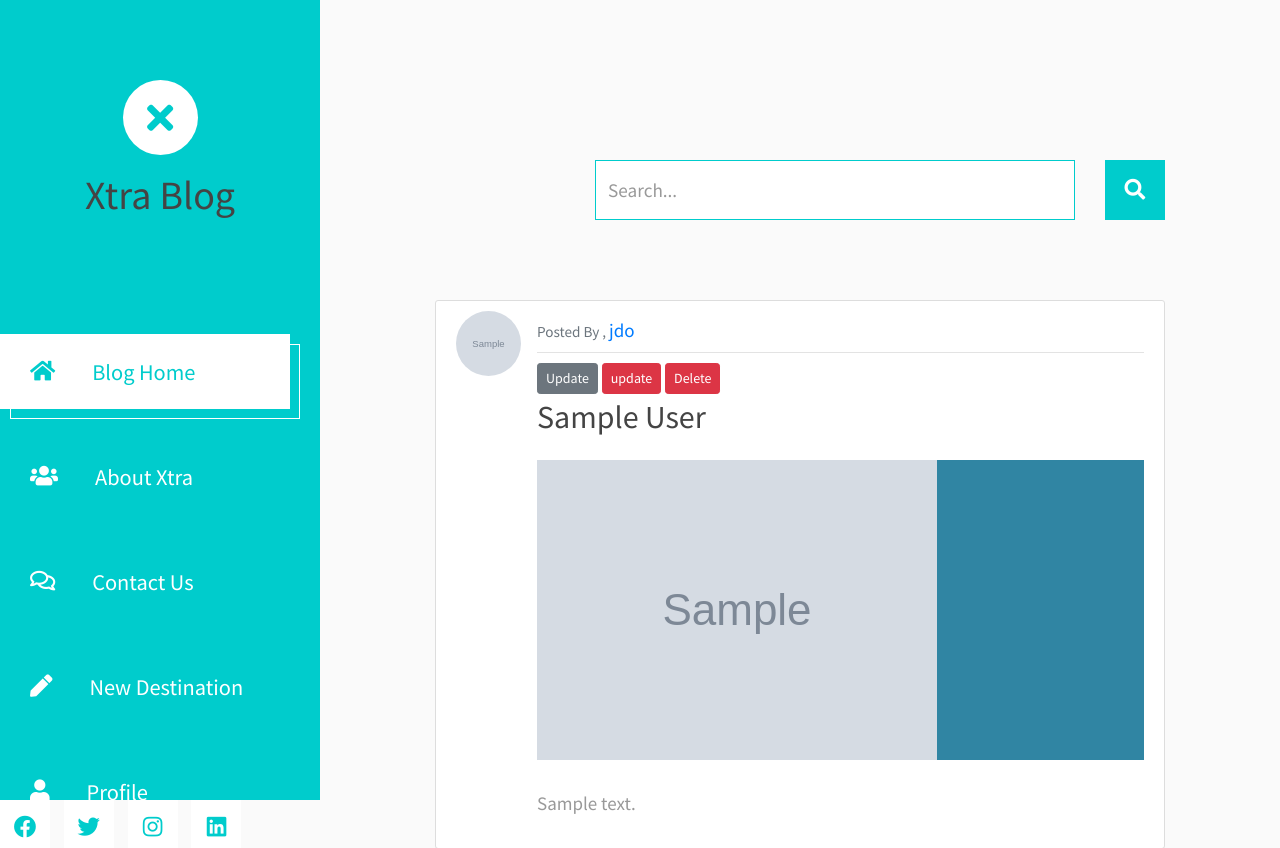
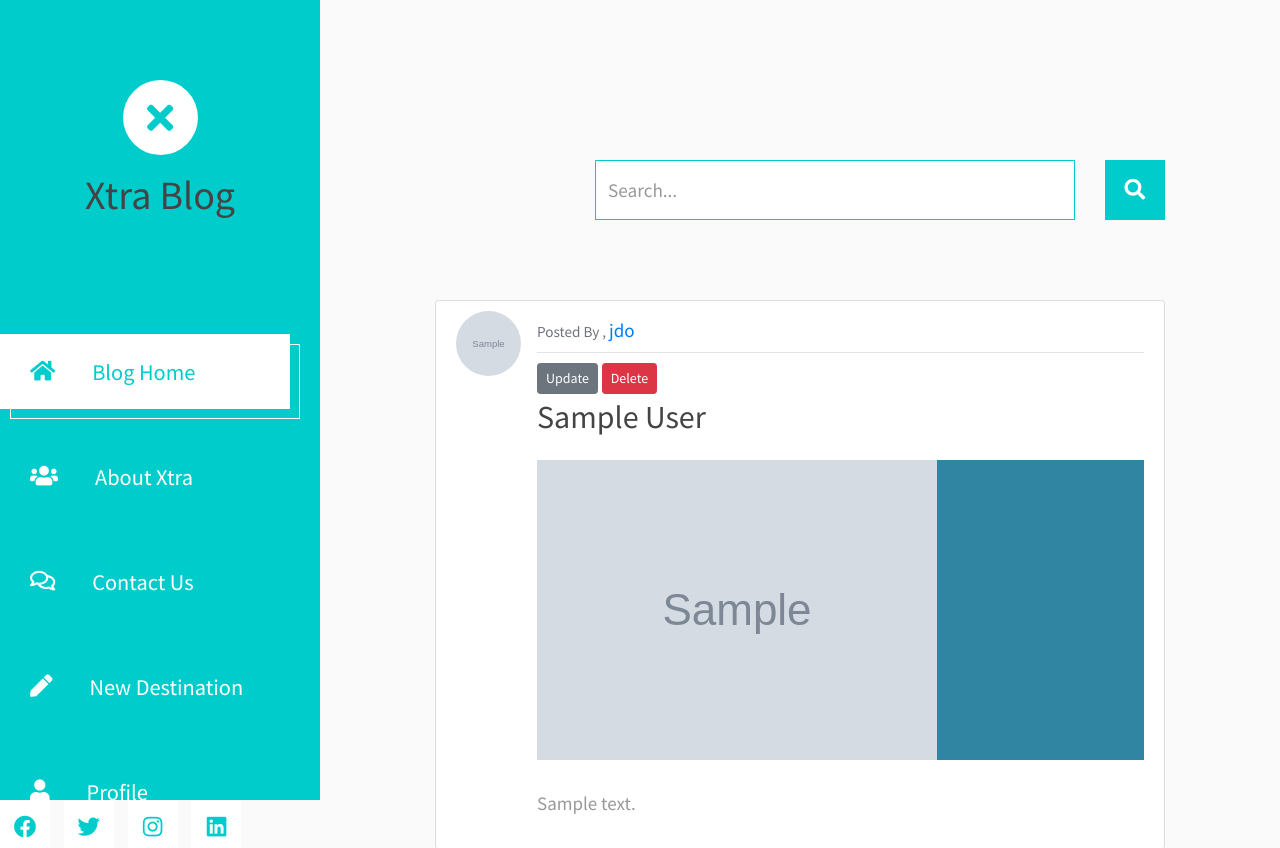
Before and after one commit to mhammed2020/Visit-Morocco-Platform, a Django app: page /detail/1/ in a window 1280 px wide. Shown: the top 848 px of the page. Run offline with Django 3.2, Linux system fonts and the light colour scheme; a user stored in the database is signed in; data comes from the database, SQL or seed files in the repository; tables that the repository leaves empty hold one stand-in row (values such as "Sample post"); grey boxes marked "Sample" are stand-in pictures; some libraries are stand-ins or nearby versions.

Commit message:
delete update bis

```diff
--- a/templates/accounts/post_detail.html
+++ b/templates/accounts/post_detail.html
@@ -18,7 +18,6 @@
       <div>
         <a class="btn btn-secondary btn-sm mt-1 mb-1" href="{% url 'post-update' post.pk %}">Update</a>
 
-        <a class="btn btn-danger btn-sm mt-1 mb-1" href="{% url 'post-update' post.pk %}">update</a>
         <a class="btn btn-danger btn-sm mt-1 mb-1" href="{% url 'post-delete' post.pk %}">Delete</a>
 
       </div>
```
